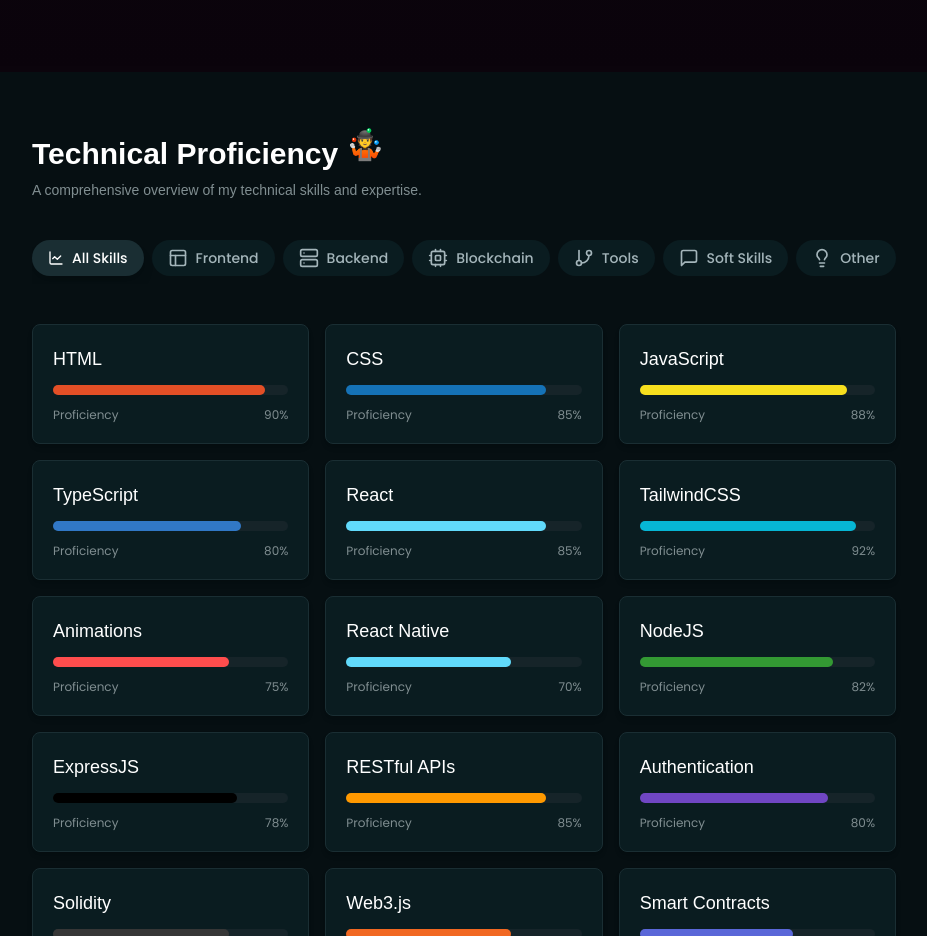
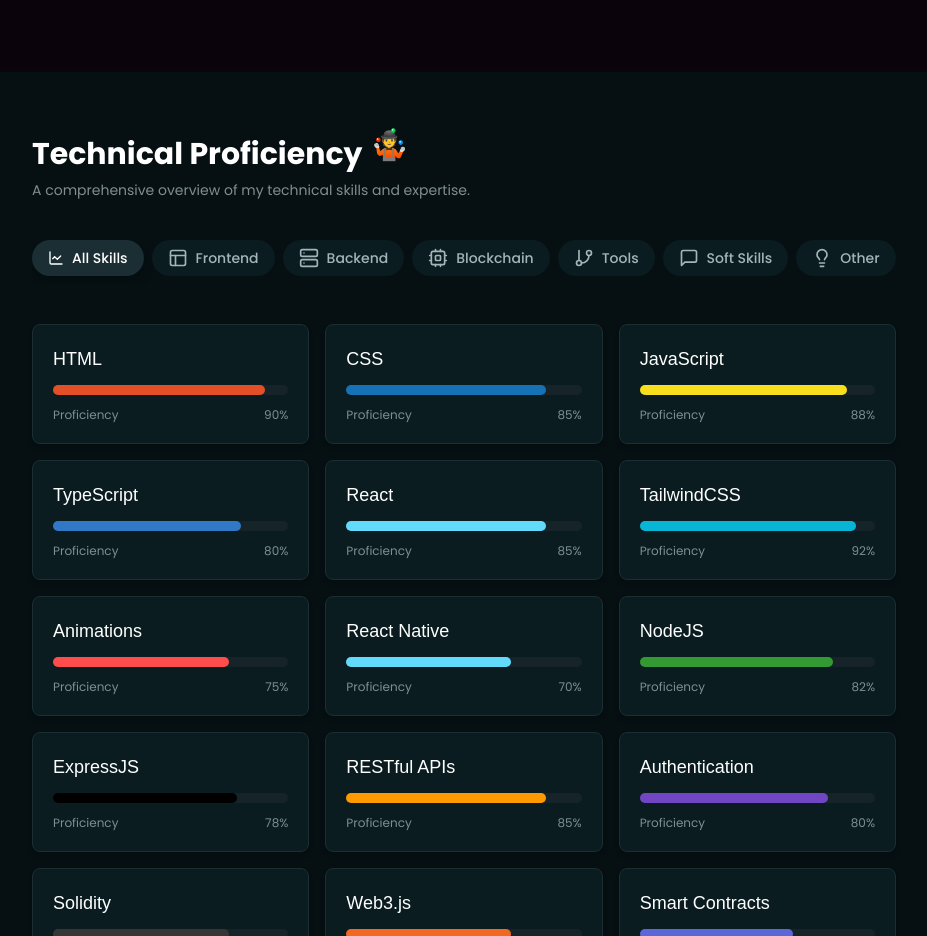
Before and after one commit to heyrapto/portfolio-, a React (Vite) app: page / in a window 1280 px wide. Shown: the part 2860-3796 px from the top of the page, without its empty margins (176-1103 px from the left). Built offline with nearby package versions, Linux system fonts and the light colour scheme.

Commit message:
Update Skills.tsx

```diff
--- a/src/pages/Skills.tsx
+++ b/src/pages/Skills.tsx
@@ -140,11 +140,11 @@ const Skills = () => {
           transition={{ duration: 0.5 }}
           className="mb-10"
         >
-          <h2 className="text-3xl font-bold font-clash flex items-center">
+          <h2 className="text-3xl font-bold flex items-center">
             Technical Proficiency
             <span className="inline-block ml-2 animate-bounce">🤹</span>
           </h2>
-          <p className="text-sm text-[#808e91] font-rubik mt-2 mb-8">
+          <p className="text-sm text-[#808e91] mt-2 mb-8">
             A comprehensive overview of my technical skills and expertise.
           </p>
         </motion.div>
```
